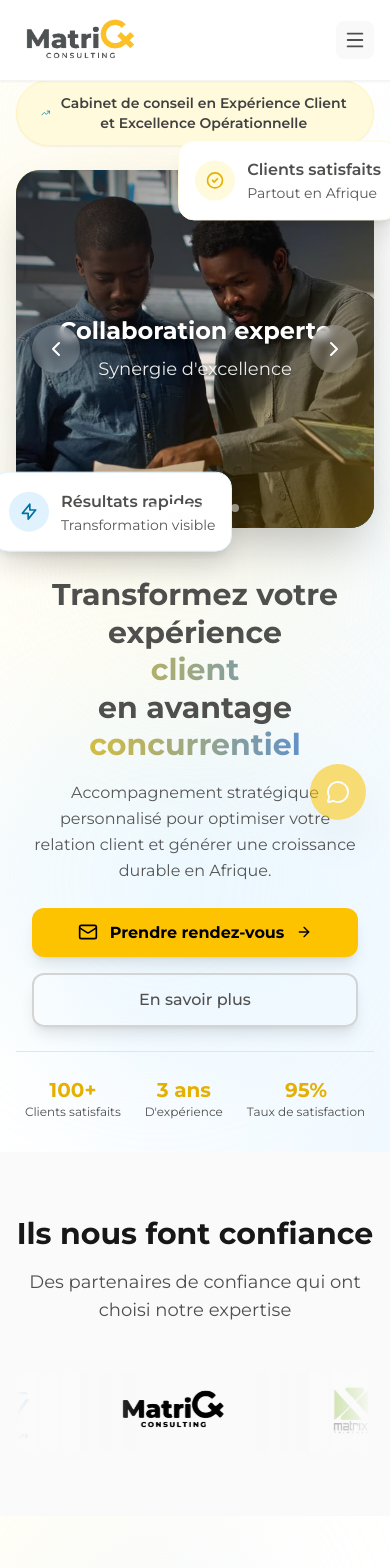
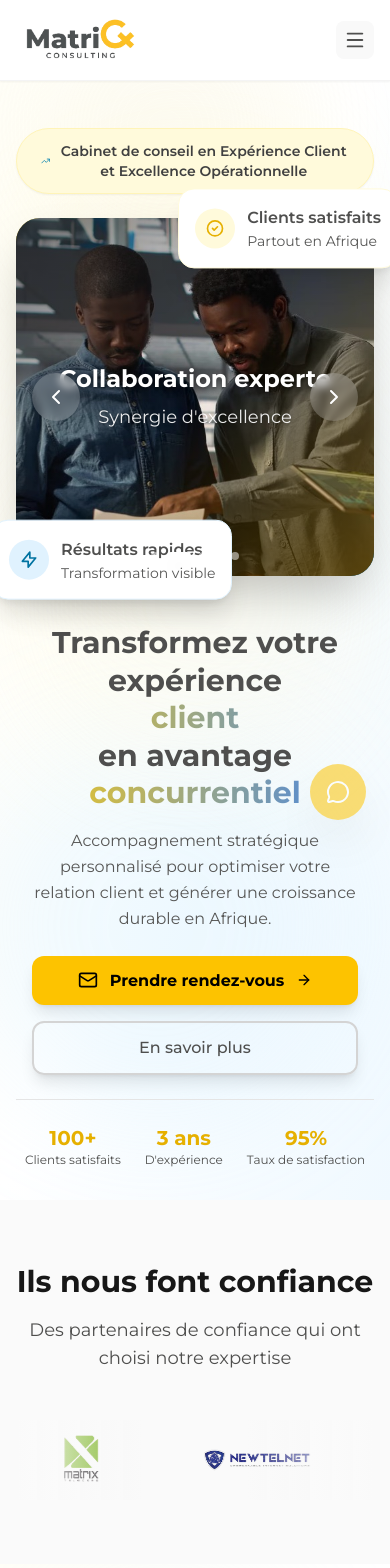
Before and after one commit to clarkybrian/MatricxConsulting, a React (Vite) app: page / in a window 390 px wide. Shown: the top 1568 px of the page. Built offline with nearby package versions, Linux system fonts and the light colour scheme.

Commit message:
feat: Mise à jour des animations du carrousel et amélioration de la réactivité des composants

```diff
--- a/dev-dist/sw.js
+++ b/dev-dist/sw.js
@@ -82,7 +82,7 @@ define(['./workbox-ce4f0d5f'], (function (workbox) { 'use strict';
     "revision": "3ca0b8505b4bec776b69afdba2768812"
   }, {
     "url": "index.html",
-    "revision": "0.rtaqa3ikpio"
+    "revision": "0.udmjths72to"
   }], {});
   workbox.cleanupOutdatedCaches();
   workbox.registerRoute(new workbox.NavigationRoute(workbox.createHandlerBoundToURL("index.html"), {
--- a/src/components/HeroSection.tsx
+++ b/src/components/HeroSection.tsx
@@ -8,7 +8,7 @@ const HeroSection: React.FC = () => {
   const { t } = useTranslation()
 
   return (
-    <section id="home" className="relative flex items-center bg-gradient-to-br from-primary-50 via-white to-accent-50 overflow-hidden pt-20 pb-8 lg:pb-12">
+    <section id="home" className="relative flex items-center bg-gradient-to-br from-primary-50 via-white to-accent-50 overflow-hidden pt-32 pb-8 lg:pb-12">
       {/* Background Elements - MatriCx Colors */}
       <div className="absolute inset-0">
         <div className="absolute top-20 left-10 w-72 h-72 bg-primary-200 rounded-full opacity-25 blur-3xl animate-float"></div>
--- a/src/components/PartnersCarousel.tsx
+++ b/src/components/PartnersCarousel.tsx
@@ -53,7 +53,7 @@ const PartnersCarousel: React.FC = () => {
     }
   ]
 
-  // Dupliquer les partenaires exactement 2 fois pour un défilement parfaitement infini
+  // Dupliquer exactement 2 fois pour un défilement CSS fluide
   const duplicatedPartners = [...partners, ...partners]
 
   return (
@@ -73,20 +73,21 @@ const PartnersCarousel: React.FC = () => {
 
         {/* Conteneur du carrousel avec gradient fade */}
         <div className="relative overflow-hidden h-20">
-          {/* Gradient fade gauche - masquage complet */}
+          {/* Gradient fade gauche */}
           <div className="absolute left-0 top-0 w-32 h-full bg-gradient-to-r from-gray-50 to-transparent z-10 pointer-events-none"></div>
 
-          {/* Gradient fade droite - masquage complet */}
+          {/* Gradient fade droite */}
           <div className="absolute right-0 top-0 w-32 h-full bg-gradient-to-l from-gray-50 to-transparent z-10 pointer-events-none"></div>
 
-          {/* Carrousel qui défile */}
+          {/* Carrousel avec CSS pur - fluide garanti */}
           <div
-            className={`flex space-x-12 ${isHovered ? 'animation-paused' : 'partners-scroll-infinite'}`}
+            className={`flex space-x-12 ${isHovered ? 'carousel-paused' : 'carousel-scroll'}`}
+            style={{ width: 'max-content' }}
           >
             {duplicatedPartners.map((partner, index) => (
               <div
                 key={`${partner.name}-${index}`}
-                className="flex-shrink-0 flex items-center justify-center h-20 w-32 hover:scale-130 transition-transform duration-300 partners-logo-item"
+                className="flex-shrink-0 flex items-center justify-center h-20 w-32 hover:scale-130 transition-transform duration-300"
                 onMouseEnter={handleMouseEnter}
                 onMouseLeave={handleMouseLeave}
               >
--- a/src/index.css
+++ b/src/index.css
@@ -316,8 +316,8 @@ button:focus-visible {
   outline: 4px auto -webkit-focus-ring-color;
 }
 
-/* Animation pour le carrousel de partenaires - Défilement vraiment infini */
-@keyframes partners-scroll {
+/* Animation carrousel fluide avec CSS pur - Défilement vraiment infini */
+@keyframes carousel-desktop {
   0% {
     transform: translateX(0);
   }
@@ -326,17 +326,42 @@ button:focus-visible {
   }
 }
 
-.partners-scroll-infinite {
-  animation: partners-scroll 15s linear infinite;
+@keyframes carousel-mobile {
+  0% {
+    transform: translateX(0);
+  }
+  100% {
+    transform: translateX(-50%);
+  }
+}
+
+.carousel-scroll {
+  animation: carousel-desktop 26s linear infinite;
   animation-fill-mode: both;
   will-change: transform;
 }
 
-.animation-paused {
-  animation: partners-scroll 15s linear infinite;
+.carousel-paused {
+  animation: carousel-desktop 26s linear infinite;
   animation-play-state: paused;
   animation-fill-mode: both;
   will-change: transform;
+}
+
+/* Version mobile 2x plus rapide */
+@media (max-width: 640px) {
+  .carousel-scroll {
+    animation: carousel-mobile 20s linear infinite;
+    animation-fill-mode: both;
+    will-change: transform;
+  }
+
+  .carousel-paused {
+    animation: carousel-mobile 20s linear infinite;
+    animation-play-state: paused;
+    animation-fill-mode: both;
+    will-change: transform;
+  }
 }
 
 /* Classe utilitaire pour le zoom à 130% */
--- a/src/pages/Contact.tsx
+++ b/src/pages/Contact.tsx
@@ -322,16 +322,16 @@ const Contact: React.FC = () => {
                   </div>
                 </div>
 
-                {/* Bouton Google Maps - Aligné comme les autres éléments */}
-                <div className="flex w-full pt-4 mt-2 ml-16">
+                {/* Bouton Google Maps - Responsive */}
+                <div className="flex w-full pt-4 mt-2 lg:ml-16">
                   <a
                     href="https://www.google.com/maps/search/Makepe+Missoke,+Douala,+Cameroun"
                     target="_blank"
                     rel="noopener noreferrer"
-                    className="btn-primary inline-flex items-center space-x-2 hover:shadow-lg transform hover:scale-105 transition-all duration-300 bg-yellow-500 border-yellow-600 text-black font-bold"
+                    className="btn-primary inline-flex items-center justify-center space-x-2 hover:shadow-lg transform hover:scale-105 transition-all duration-300 bg-yellow-500 border-yellow-600 text-black font-bold w-full sm:w-auto px-4 py-3 text-sm sm:text-base"
                   >
                     <MapPin size={16} />
-                    <span>Voir sur Google Maps</span>
+                    <span className="whitespace-nowrap">Voir sur Google Maps</span>
                     <ArrowRight size={14} />
                   </a>
                 </div>
```
